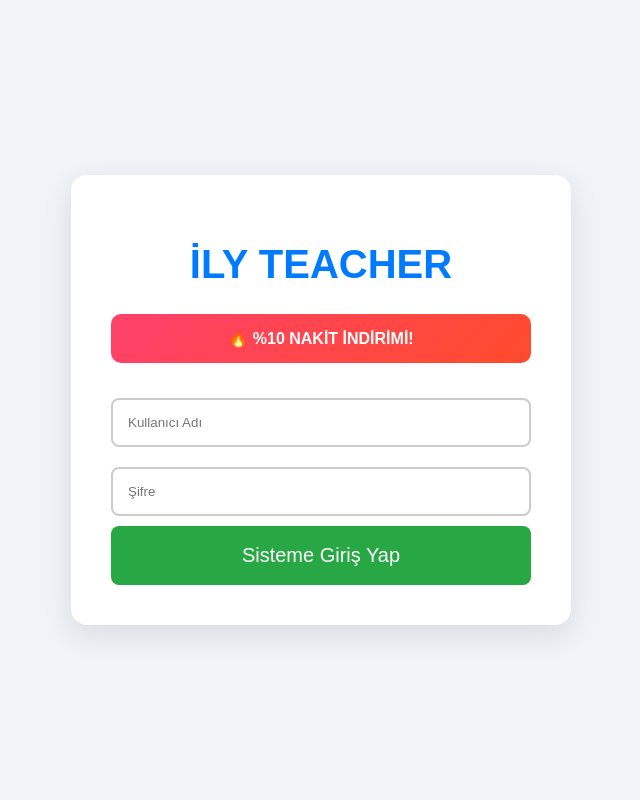
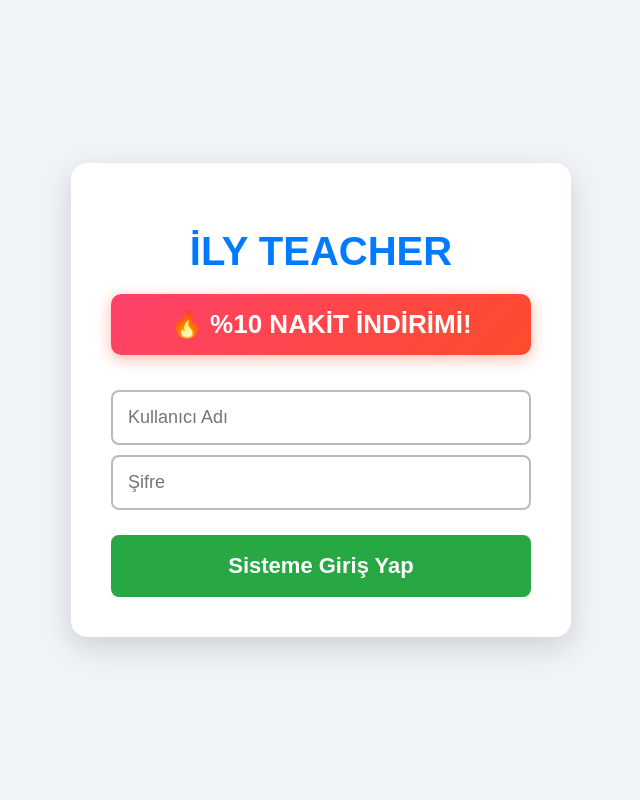
Before and after one commit to sintuvez31-web/ders-site, a Flask app: page /login in a window 1280 px wide. Shown: the whole page, without its empty margins (319-959 px from the left). Run offline with Flask 3, Linux system fonts and the light colour scheme.

Commit message:
Update login.html

```diff
--- a/templates/login.html
+++ b/templates/login.html
@@ -4,27 +4,29 @@
     <meta charset="UTF-8">
     <title>İLY TEACHER - Giriş</title>
     <style>
-        body { font-family: Arial; background: #f0f4f8; display: flex; justify-content: center; align-items: center; min-height: 100vh; margin: 0; }
-        .login-container { background: white; padding: 40px; border-radius: 16px; width: 420px; text-align: center; box-shadow: 0 10px 30px rgba(0,0,0,0.1); }
-        h1 { color: #007bff; font-size: 40px; }
-        .indirim-banner { background: linear-gradient(135deg, #ff416c, #ff4b2b); color: white; padding: 15px; border-radius: 10px; margin-bottom: 25px; font-weight: bold; }
-        .error { color: #dc3545; font-weight: bold; padding: 10px; background: #f8d7da; border-radius: 5px; margin-bottom: 15px; }
-        input { width: 100%; padding: 15px; margin: 10px 0; border: 2px solid #ccc; border-radius: 8px; box-sizing: border-box; }
-        button { width: 100%; padding: 18px; background: #28a745; color: white; border: none; border-radius: 8px; cursor: pointer; font-size: 20px; }
+        body { font-family: Arial, sans-serif; background: #f0f4f8; display: flex; justify-content: center; align-items: center; min-height: 100vh; margin: 0; }
+        .login-container { background: white; padding: 40px; border-radius: 16px; width: 420px; text-align: center; box-shadow: 0 10px 30px rgba(0,0,0,0.15); }
+        h1 { color: #007bff; font-size: 40px; margin-bottom: 20px; font-weight: bold; }
+        .indirim-banner { background: linear-gradient(135deg, #ff416c, #ff4b2b); color: white; padding: 15px; border-radius: 10px; font-size: 26px; font-weight: bold; margin-bottom: 25px; box-shadow: 0 4px 15px rgba(255, 75, 43, 0.4); }
+        .error { color: #dc3545; font-size: 18px; font-weight: bold; background: #f8d7da; padding: 10px; border-radius: 5px; margin-bottom: 20px; }
+        input[type="text"], input[type="password"] { width: 100%; padding: 15px; margin-top: 10px; border: 2px solid #bbbbbb; border-radius: 8px; box-sizing: border-box; font-size: 18px; }
+        button { width: 100%; padding: 18px; background: #28a745; border: none; color: white; border-radius: 8px; cursor: pointer; font-size: 22px; font-weight: bold; margin-top: 25px; }
     </style>
 </head>
 <body>
+
 <div class="login-container">
     <h1>İLY TEACHER</h1>
     <div class="indirim-banner">🔥 %10 NAKİT İNDİRİMİ!</div>
 
     {% if hata %} <p class="error">{{ hata }}</p> {% endif %}
 
-    <form method="POST">
+    <form action="/login" method="POST">
         <input type="text" name="username" placeholder="Kullanıcı Adı" required>
         <input type="password" name="password" placeholder="Şifre" required>
         <button type="submit">Sisteme Giriş Yap</button>
     </form>
 </div>
+
 </body>
 </html>
```
